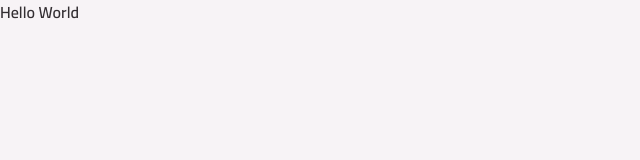
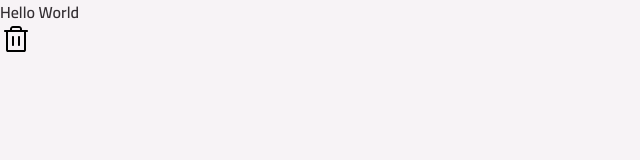
Before and after one commit to KauaGabriell/todo, a React (Vite) app: page / in a window 1280 px wide. Shown: the top 160 px of the page, without its empty margins (0-640 px from the left). Built offline with nearby package versions, Linux system fonts and the light colour scheme.

Commit message:
feat(icon): add SVG icon component

```diff
--- a/package.json
+++ b/package.json
@@ -28,6 +28,7 @@
     "babel-plugin-react-compiler": "^1.0.0",
     "globals": "^17.7.0",
     "typescript": "~6.0.2",
-    "vite": "^8.1.1"
+    "vite": "^8.1.1",
+    "vite-plugin-svgr": "^5.2.0"
   }
 }
--- a/src/App.tsx
+++ b/src/App.tsx
@@ -1,4 +1,11 @@
+import TrashIcon from "../src/assets/icons/Trash-Regular.svg?react";
+import { Icon } from "./components/Icon";
 import { Text } from "./components/Text";
 export default function App() {
-	return <Text variant="body-md-semibold">Hello World</Text>;
+	return (
+		<div>
+			<Text variant="body-md-semibold">Hello World</Text>
+			<Icon svg={TrashIcon}/>
+		</div>
+	);
 }
--- /dev/null
+++ b/src/components/Icon.tsx
@@ -0,0 +1,30 @@
+import { cva, type VariantProps } from "class-variance-authority";
+import type React from "react";
+
+export const IconVariants = cva("", {
+	variants: {
+		animate: {
+			false: "",
+			true: "animate-spin",
+		},
+	},
+	defaultVariants: {
+		animate: false,
+	},
+});
+
+type IconProps = React.ComponentProps<"svg"> &
+	VariantProps<typeof IconVariants> & {
+		svg: React.FC<React.ComponentProps<"svg">>;
+	};
+
+export function Icon({
+	svg: SvgComponent,
+	animate,
+	className,
+	...props
+}: IconProps) {
+	return (
+		<SvgComponent className={IconVariants({ animate, className })} {...props} />
+	);
+}
--- /dev/null
+++ b/src/vite-env.d.ts
@@ -0,0 +1,2 @@
+/// <reference types="vite/client" />
+/// <reference types="vite-plugin-svgr/client" />
--- a/vite.config.ts
+++ b/vite.config.ts
@@ -1,13 +1,15 @@
-import { defineConfig } from 'vite'
-import react, { reactCompilerPreset } from '@vitejs/plugin-react'
-import babel from '@rolldown/plugin-babel'
-import tailwindcss from '@tailwindcss/vite'
+import babel from "@rolldown/plugin-babel";
+import tailwindcss from "@tailwindcss/vite";
+import react, { reactCompilerPreset } from "@vitejs/plugin-react";
+import { defineConfig } from "vite";
+import svgr from "vite-plugin-svgr";
 
 // https://vite.dev/config/
 export default defineConfig({
-  plugins: [
-    react(),
-    babel({ presets: [reactCompilerPreset()] }),
-    tailwindcss(),
-  ],
-})
+	plugins: [
+		react(),
+		babel({ presets: [reactCompilerPreset()] }),
+		tailwindcss(),
+		svgr(),
+	],
+});
```
Also changed, not shown: 1 other file (tests, documents, lock files or other folders).
